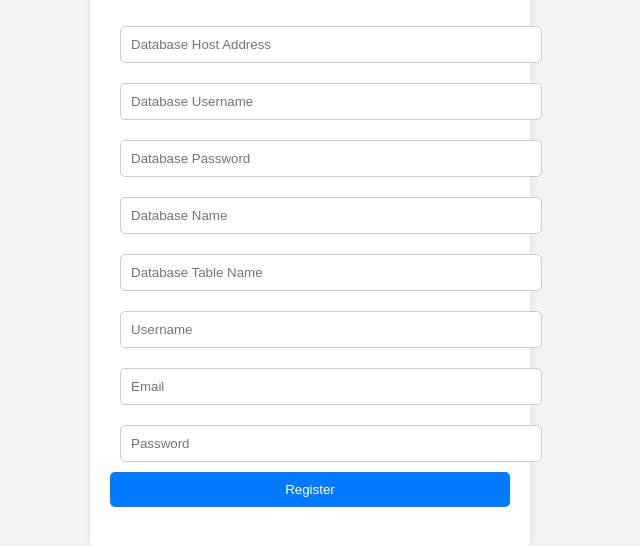
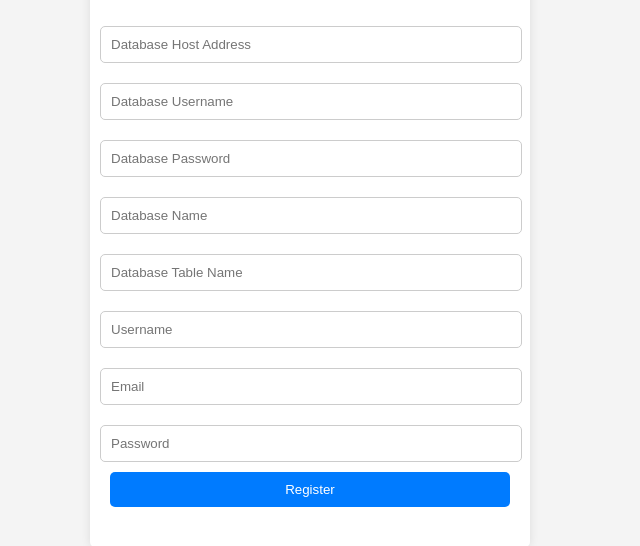
Before and after one commit to DevSolo-Tech/DevSolo-Tech.github.io, a plain HTML site: page index.html in a window 1280 px wide. Shown: the part 162-708 px from the top of the page, without its empty margins (330-970 px from the left). Drawn offline with Linux system fonts and the light colour scheme.

Commit message:
Update index.html

```diff
--- a/index.html
+++ b/index.html
@@ -27,7 +27,7 @@
         input[type="text"], input[type="email"], input[type="password"] {
             width: 100%;
             padding: 10px;
-            margin: 10px 10px;
+            margin: 10px -10px;
             border: 1px solid #ccc;
             border-radius: 5px;
         }
```
